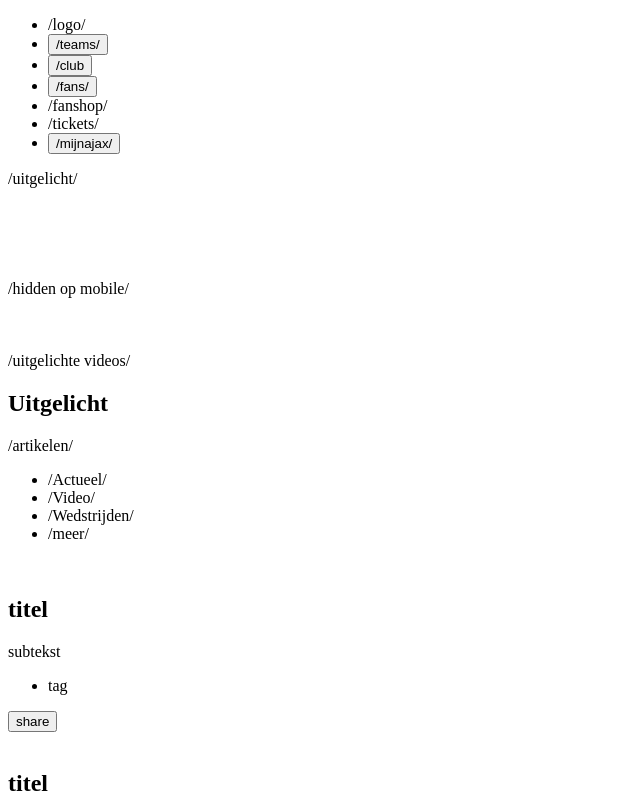
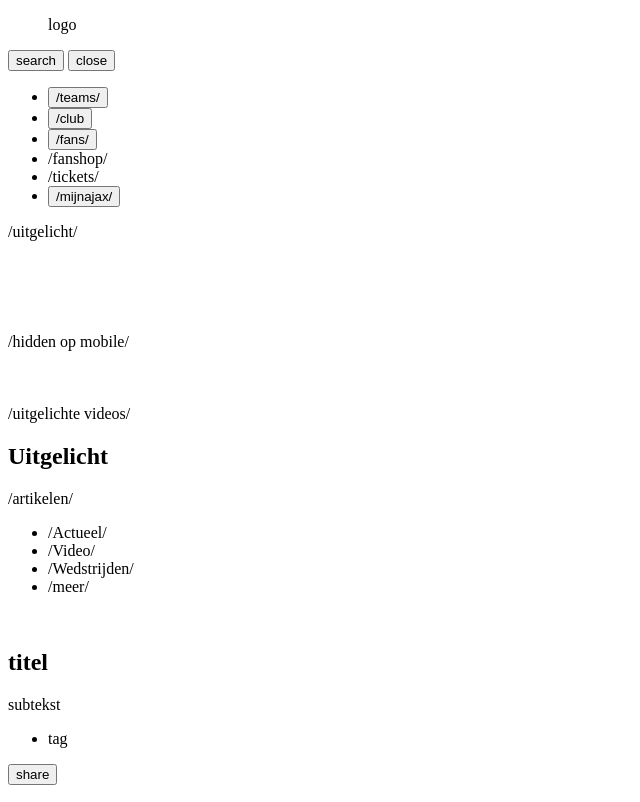
Before and after one commit to StenKotten/fed, a plain HTML site: page index.html in a window 1280 px wide. Shown: the top 802 px of the page, without its empty margins (0-640 px from the left). Drawn offline with Linux system fonts and the light colour scheme.

Commit message:
Add files via upload

```diff
--- a/index.html
+++ b/index.html
@@ -15,10 +15,14 @@
 <body>
 	<header>
 		<nav>
+			<figure>logo</figure>
+			<button>
+				search
+			</button>
+			<button>
+				close
+			</button>
 			<ul>
-				<li>
-					/logo/
-				</li>
 				<li>
 					<button>
 						/teams/
```
